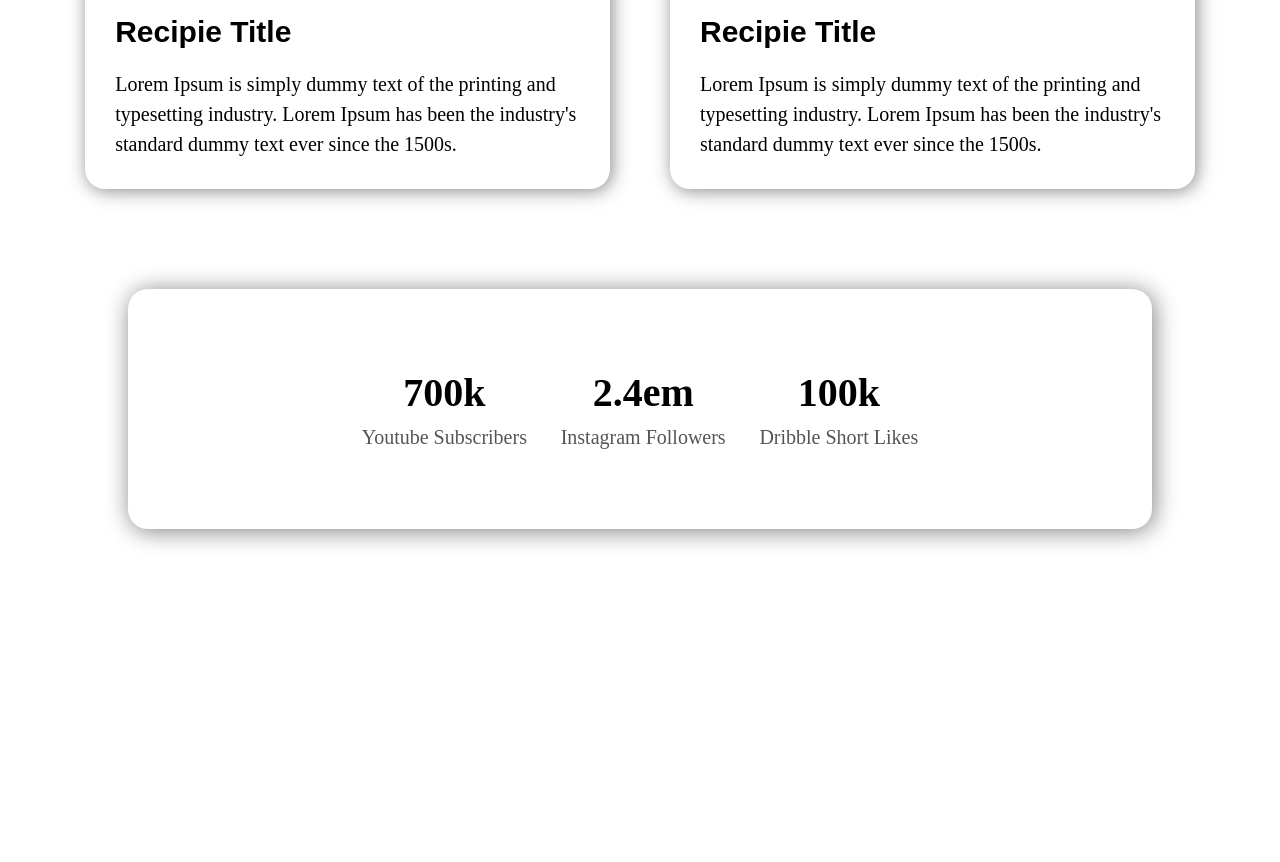
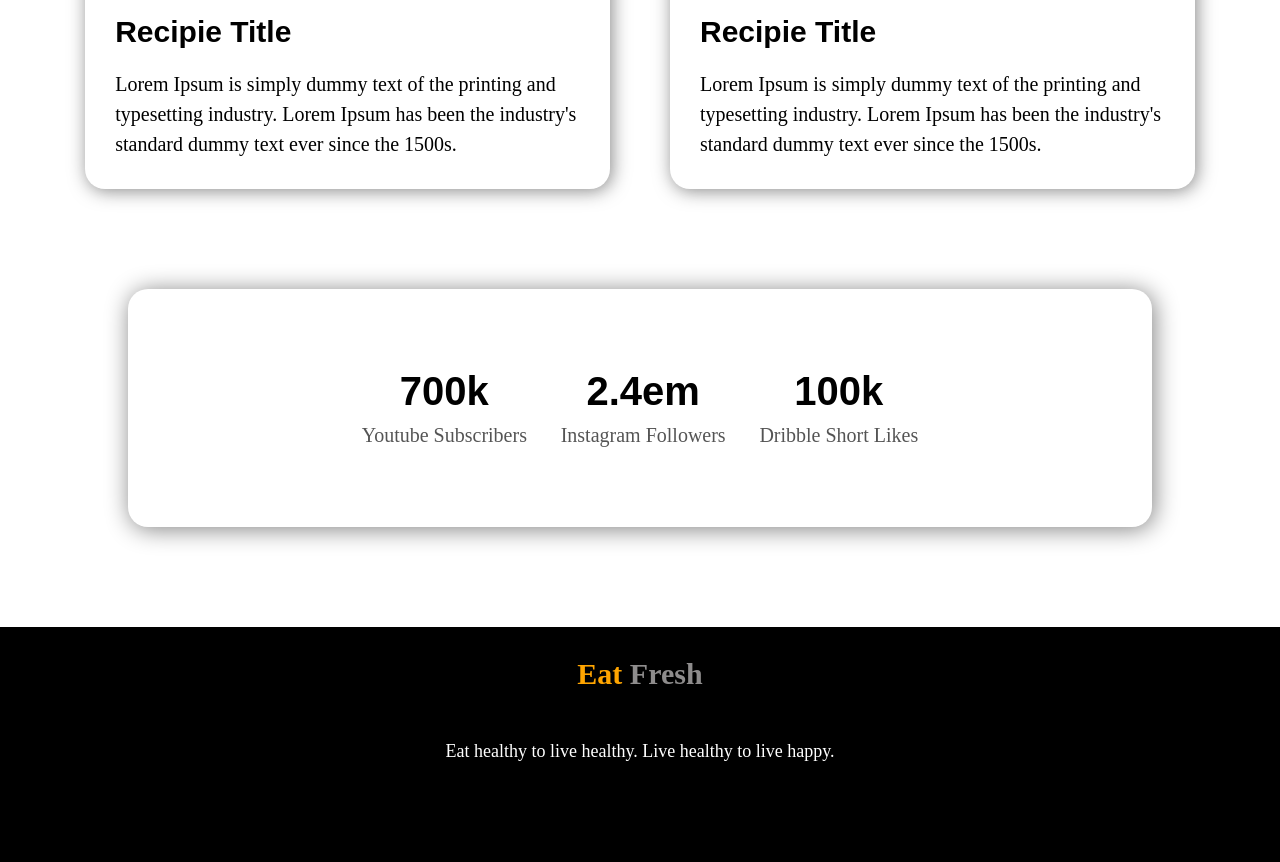
Before and after one commit to dev-parthive/eat-healthy, a plain HTML site: page index.html in a window 1280 px wide. Shown: the part 2127-2989 px from the top of the page. Before the commit the page ends 2756 px from the top, so only its background shows below. Drawn offline with Linux system fonts and the light colour scheme.

Commit message:
footer done

```diff
--- a/css/style.css
+++ b/css/style.css
@@ -168,9 +168,31 @@ border-radius: 20px;
   font-size: 40px;
   font-weight: 700;
   margin-bottom: 10px;
+  font-family: sans-serif;
 }
 .social-text{
   font-size: 20px;
   color: #000000ab;
 }
 /* Social Media End  here  */
+/* footer part  start here  */
+footer{
+  background-color: black;
+  text-align: center;
+  color: white;
+}
+footer .footer-heading span{
+  color: orange;
+  font-size: 30px;
+padding: 30px 0 50px 0px;
+}
+footer .footer-heading{
+  color: #8e8c8c;
+  font-size: 30px;
+  padding: 30px 0 50px 0px;
+}
+.footer-text{
+  padding-bottom: 100px;
+  font-size: 18px;
+}
+/* footer part  emd here*/
--- a/index.html
+++ b/index.html
@@ -90,5 +90,11 @@ commodo volutpat, pharetra, vel
         </div>
     </section>
     <!-- Social Media End here -->
+    <!-- footer start here  -->
+    <footer>
+        <h2 class="footer-heading"><span>Eat</span> Fresh</h2>
+        <p class="footer-text">Eat healthy to live healthy. Live healthy to live happy.</p>
+    </footer>
+    <!-- footer end here  -->
 </body>
 </html>
```
